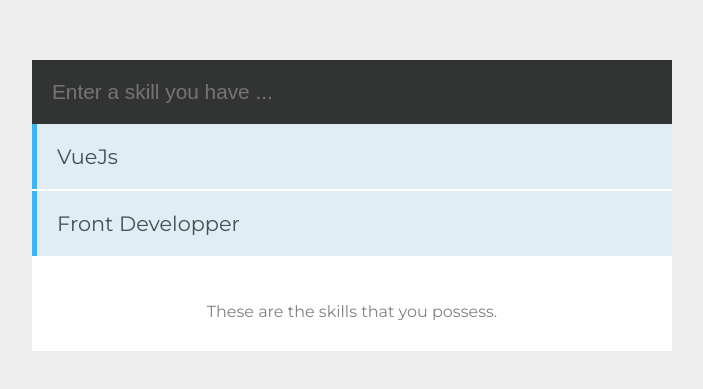
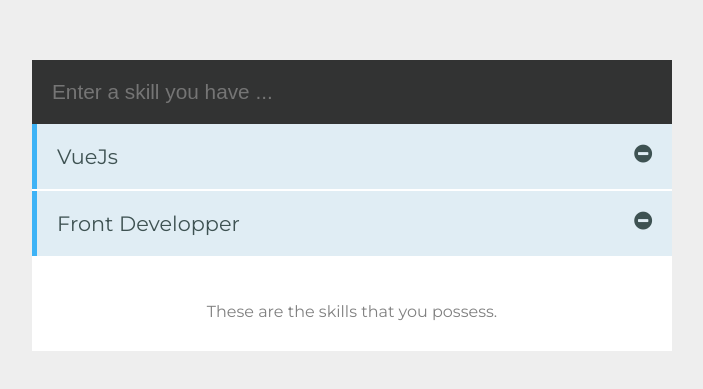
Before and after one commit to MahiBegoug/Skills, a Vue app: page /#/ in a window 1280 px wide. Shown: the part 187-576 px from the top of the page, without its empty margins (288-991 px from the left). Built offline with nearby package versions, Linux system fonts and the light colour scheme; a small style sheet from the web is missing.

Commit message:
add section  for list skills

```diff
--- a/src/components/Skills.vue
+++ b/src/components/Skills.vue
@@ -1,15 +1,22 @@
 <template>
   <div class="hello">
     <div class="holder">
+
       <form @submit.prevent="addSkill">
         <input type="text" placeholder="Enter a skill you have ..." v-model="skill" v-validate="'min:5'" name="skill" >
       </form>
 
+
       <ul>
-        <li v-for="(data,index) in skills" :key="index">
-          {{data.skill}}
-        </li>
+        <transition-group name="list" enter-active-class="animated bounceInUp" leave-active-class="animated bounceOutDown">
+          <li v-for="(data,index) in skills" :key="index">
+             {{data.skill}}
+             <i class="fa fa-minus-circle" v-on:click="remove(index)"></i>
+          </li>
+        </transition-group>
+
       </ul>
+
       <p>These are the skills that you possess.</p>
     </div>
   </div>
```
